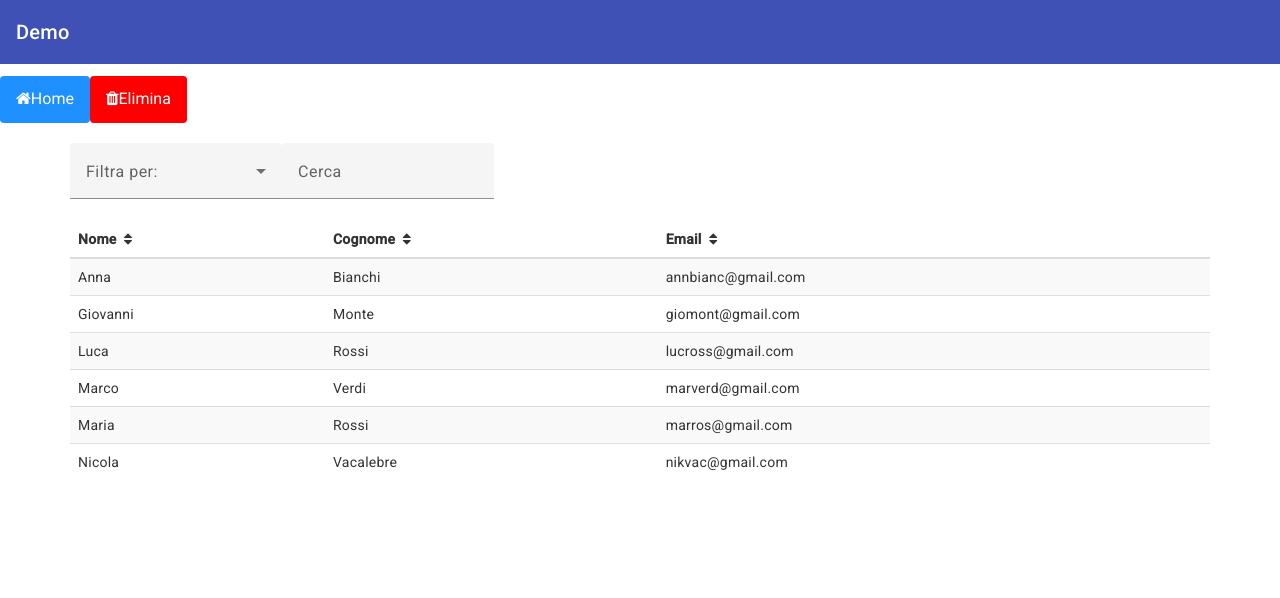
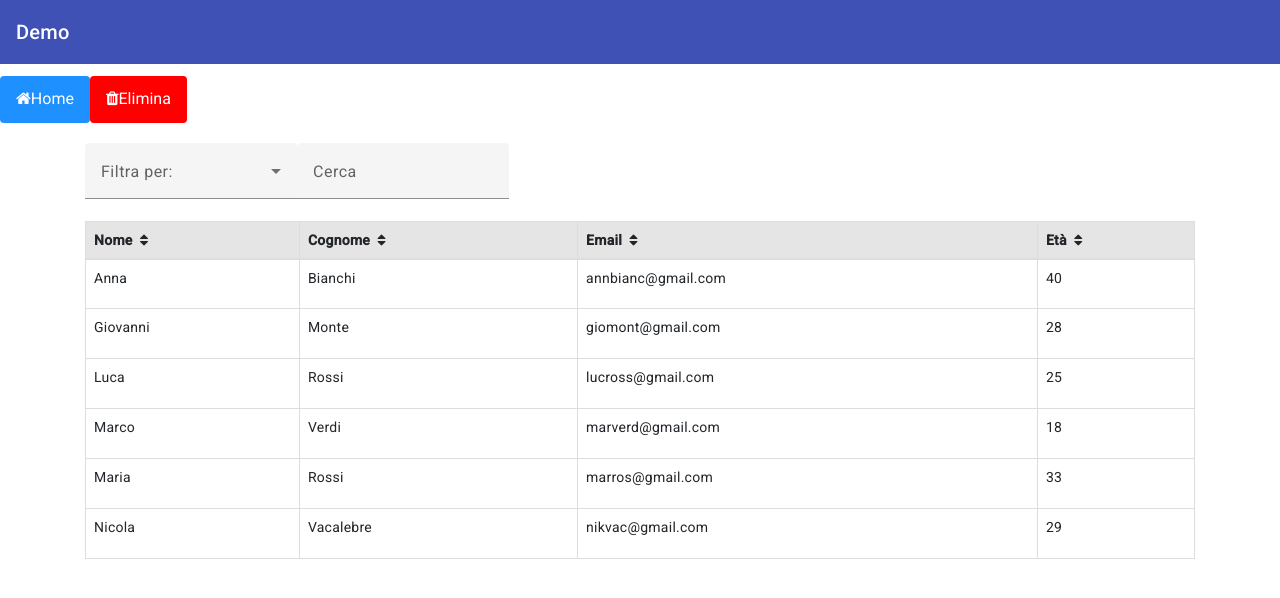
Before and after one commit to nicovaca/Angular_RentalCar, an Angular app: page / in a window 1280 px wide. Shown: the top 598 px of the page. Built offline with nearby package versions, Linux system fonts and the light colour scheme.

Commit message:
Correzioni filtro tabella e aggiunta label età

```diff
--- a/angular.json
+++ b/angular.json
@@ -25,6 +25,7 @@
               "src/assets"
             ],
             "styles": [
+              "node_modules/bootstrap/dist/css/bootstrap.min.css",
               "@angular/material/prebuilt-themes/indigo-pink.css",
               "src/styles.css"
             ],
--- a/package.json
+++ b/package.json
@@ -20,6 +20,9 @@
     "@angular/platform-browser": "^15.2.0",
     "@angular/platform-browser-dynamic": "^15.2.0",
     "@angular/router": "^15.2.0",
+    "@ng-bootstrap/ng-bootstrap": "^14.1.1",
+    "@popperjs/core": "^2.11.6",
+    "bootstrap": "^5.2.3",
     "lodash": "^4.17.21",
     "ng2-order-pipe": "^0.1.5",
     "ng2-search-filter": "^0.5.1",
@@ -32,6 +35,7 @@
     "@angular-devkit/build-angular": "^15.2.7",
     "@angular/cli": "~15.2.7",
     "@angular/compiler-cli": "^15.2.0",
+    "@angular/localize": "^15.2.0",
     "@types/jasmine": "~4.3.0",
     "@types/lodash": "^4.14.194",
     "jasmine-core": "~4.5.0",
--- a/src/app/app.component.ts
+++ b/src/app/app.component.ts
@@ -29,7 +29,8 @@ export class AppComponent {
     headers: [
       {key: "nome", label: "Nome"},
       {key: "cognome", label: "Cognome"},
-      {key: "email", label: "Email"}
+      {key: "email", label: "Email"},
+      {key: "eta", label: "Età"}
     ],
     order: {defaultColumn: "nome", orderType: "desc"},
     search: {columns:["nome","cognome","email"]}
--- a/src/app/app.module.ts
+++ b/src/app/app.module.ts
@@ -21,6 +21,7 @@ import {MatIconModule} from '@angular/material/icon';
 //Pipe
 import { SortPipe } from './components/my-table/pipe/pipe.pipe';
 import { FilterPipePipe } from './components/my-table/pipe/filter-pipe.pipe';
+import { NgbModule } from '@ng-bootstrap/ng-bootstrap';
 
 
 
@@ -47,6 +48,7 @@ import { FilterPipePipe } from './components/my-table/pipe/filter-pipe.pipe';
     MatSelectModule,
     MatInputModule,
     MatIconModule,
+    NgbModule,
   ],
   providers: [],
   bootstrap: [AppComponent]
--- a/src/app/components/my-table/my-table.component.css
+++ b/src/app/components/my-table/my-table.component.css
@@ -3,3 +3,13 @@
   flex-direction: column;
   align-items: flex-start;
 }
+td {
+  height: 50px;
+  vertical-align: bottom;
+  padding-right: 20px;
+  text-align: left;
+  margin: auto;
+}
+th{
+  border: 1px solid;
+}
--- a/src/app/components/my-table/my-table.component.html
+++ b/src/app/components/my-table/my-table.component.html
@@ -24,10 +24,10 @@
 
 
   <!--Tabella-->
-  <table class="table table-striped">
+  <table class="table table-bordered">
     <thead>
 
-    <tr>
+    <tr class="table-active">
       <ng-container *ngFor="let header of tableConfig.headers">
         <th scope="col" (click)="sort(header.key)">{{header.label}}&nbsp;
           <!--<i class="fa fa-sort" [ngClass]="orderType === 'asc' && !enable ? 'fa fa-sort-up' : 'fa fa-sort-down'"></i>-->
@@ -45,6 +45,7 @@
 
         <td *ngFor="let header of tableConfig.headers">{{object[header.key]}}</td>
         <!--<td *ngFor="let header of tableConfig.headers">{{getValue(header.key, object)}}</td> -->
+
       </tr>
 
     </ng-container>
--- a/src/app/environments/utenti.ts
+++ b/src/app/environments/utenti.ts
@@ -1,10 +1,10 @@
 import { Utenti } from "../models/utenti";
 
 export const utenti: Utenti[] = [
-  {nome: "Luca", cognome: 'Rossi', email: "lucross@gmail.com"},
-  {nome: "Marco", cognome: 'Verdi', email: "marverd@gmail.com"},
-  {nome: "Anna", cognome: 'Bianchi', email: "annbianc@gmail.com"},
-  {nome: "Nicola", cognome: 'Vacalebre', email: "nikvac@gmail.com"},
-  {nome: "Maria", cognome: 'Rossi', email: "marros@gmail.com"},
-  {nome: "Giovanni", cognome: 'Monte', email: "giomont@gmail.com"}
+  {nome: "Luca", cognome: 'Rossi', email: "lucross@gmail.com", eta:25},
+  {nome: "Marco", cognome: 'Verdi', email: "marverd@gmail.com", eta:18},
+  {nome: "Anna", cognome: 'Bianchi', email: "annbianc@gmail.com", eta:40},
+  {nome: "Nicola", cognome: 'Vacalebre', email: "nikvac@gmail.com", eta:29},
+  {nome: "Maria", cognome: 'Rossi', email: "marros@gmail.com", eta:33},
+  {nome: "Giovanni", cognome: 'Monte', email: "giomont@gmail.com", eta:28}
 ];
--- a/src/app/models/utenti.ts
+++ b/src/app/models/utenti.ts
@@ -2,5 +2,6 @@ export interface Utenti {
   nome: string;
   cognome: string;
   email: string;
+  eta:number;
 
 }
--- a/src/main.ts
+++ b/src/main.ts
@@ -1,3 +1,5 @@
+/// <reference types="@angular/localize" />
+
 import { platformBrowserDynamic } from '@angular/platform-browser-dynamic';
 
 import { AppModule } from './app/app.module';
--- a/tsconfig.app.json
+++ b/tsconfig.app.json
@@ -3,7 +3,9 @@
   "extends": "./tsconfig.json",
   "compilerOptions": {
     "outDir": "./out-tsc/app",
-    "types": []
+    "types": [
+      "@angular/localize"
+    ]
   },
   "files": [
     "src/main.ts"
```
Also changed, not shown: 2 other files (tests, documents, lock files or other folders).
